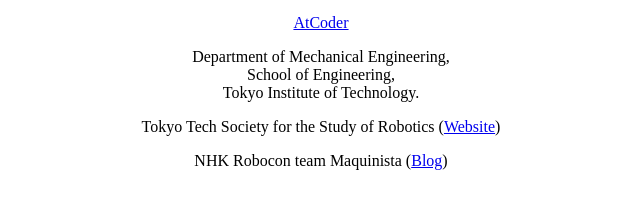
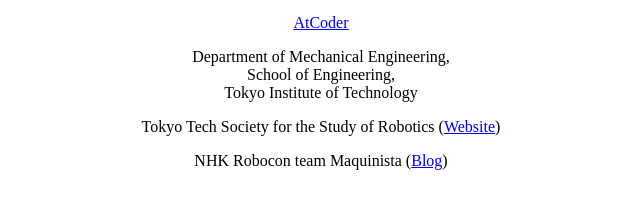
Before and after one commit to spark-s-s/spark-s-s.github.io, a plain HTML site: page index.html in a window 1280 px wide. Shown: the part 252-469 px from the top of the page, 319-959 px from the left. Drawn offline with Linux system fonts and the light colour scheme.

Commit message:
fix typo

```diff
--- a/index.html
+++ b/index.html
@@ -16,7 +16,7 @@
     <p><a href="https://twitter.com/spark_s_s">Twitter</a></p>
     <p><a href="https://github.com/spark-s-s">GitHub</a></p>
     <p><a href="https://atcoder.jp/users/spark_s_s">AtCoder</a></p>
-    <p>Department of Mechanical Engineering, <br>School of Engineering, <br>Tokyo Institute of Technology.</p>
+    <p>Department of Mechanical Engineering, <br>School of Engineering, <br>Tokyo Institute of Technology</p>
     <p>Tokyo Tech Society for the Study of Robotics (<a href="https://rogiken.org/">Website</a>)</p>
     <p>NHK Robocon team Maquinista (<a href="https://maquinista.rogiken.org/">Blog</a>)</p>
     <br>
```
